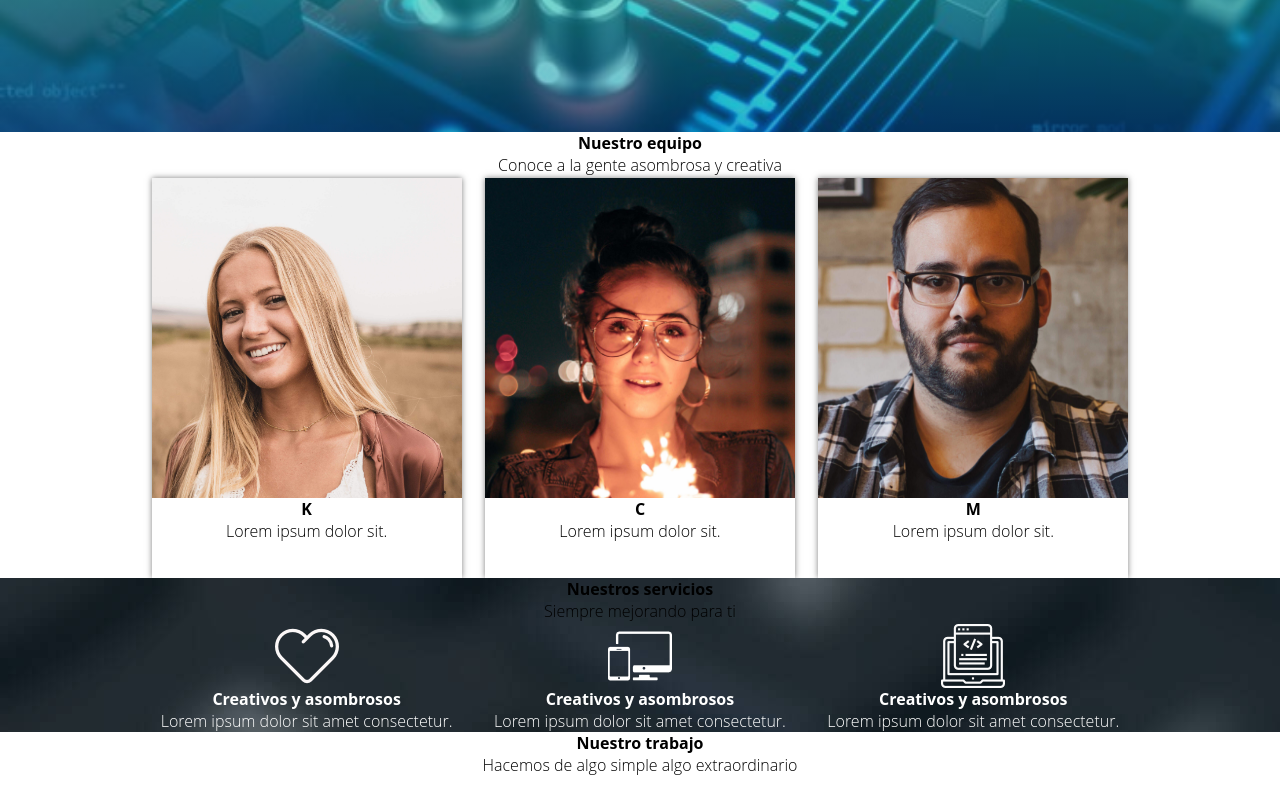
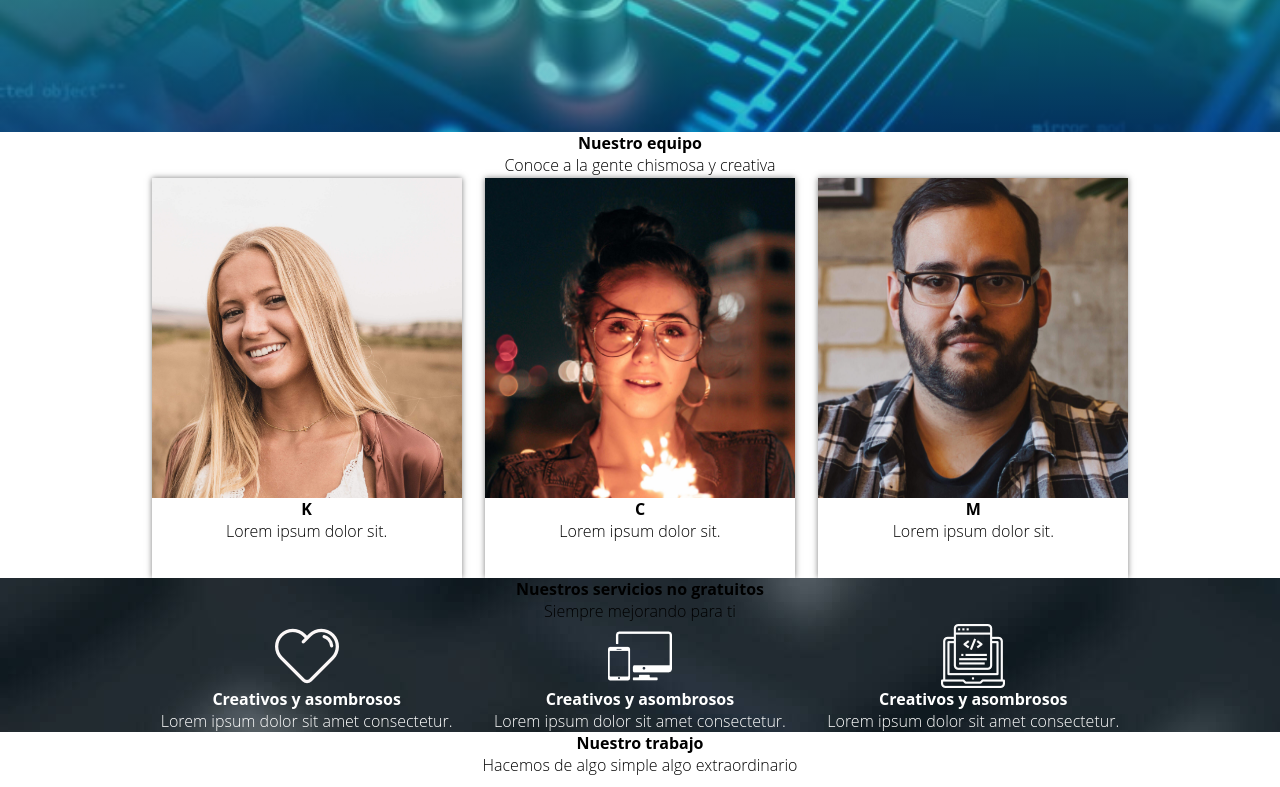
Before and after one commit to Emmi05/Prueba3-remoto, a plain HTML site: page index.html in a window 1280 px wide. Shown: the part 468-1255 px from the top of the page. Drawn offline with Linux system fonts and the light colour scheme.

Commit message:
Update index.html
Cambie por gente chismosa y nuestros servicios no GRATUITOS

```diff
--- a/index.html
+++ b/index.html
@@ -42,7 +42,7 @@ AlexCG Design, Thank you, I hope this template helps you -->
     <main>
         <section class="team contenedor" id="equipo">
             <h3>Nuestro equipo</h3>
-            <p class="after">Conoce a la gente asombrosa y creativa</p>
+            <p class="after">Conoce a la gente chismosa y creativa</p>
             <div class="card">
                 <div class="content-card">
                     <div class="people">
@@ -75,7 +75,7 @@ AlexCG Design, Thank you, I hope this template helps you -->
         </section>
         <section class="about" id="servicio">
             <div class="contenedor">
-                <h3>Nuestros servicios</h3>
+                <h3>Nuestros servicios no gratuitos</h3>
                 <p class="after">Siempre mejorando para ti</p>
                 <div class="servicios">
                     <div class="caja-servicios">
```
